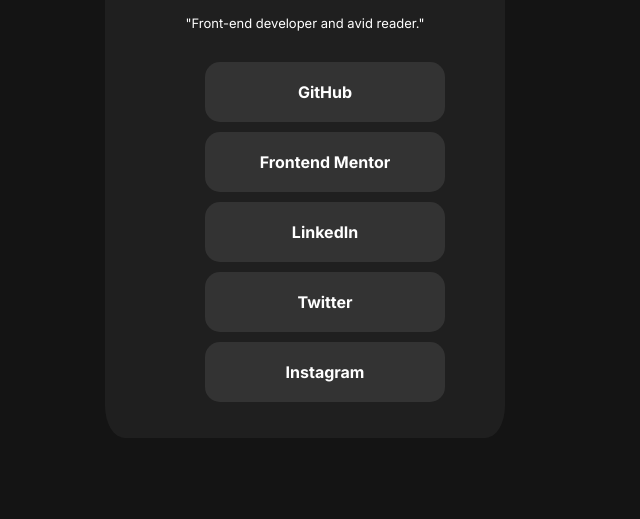
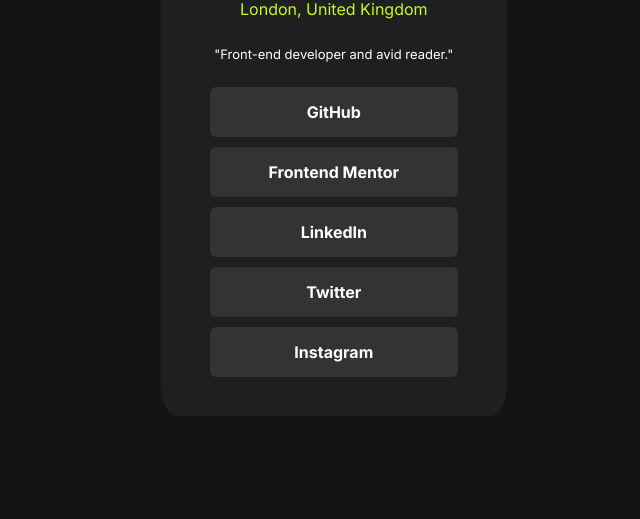
Before and after one commit to zavaladrian/social_links_profile, a plain HTML site: page index.html in a window 1280 px wide. Shown: the part 281-800 px from the top of the page, without its empty margins (335-975 px from the left). Drawn offline with Linux system fonts and the light colour scheme.

Commit message:
more changes

```diff
--- a/styles.css
+++ b/styles.css
@@ -1,7 +1,4 @@
-* {
-    box-sizing: border-box;
 
-}
 
 body {
     background: hsl(0, 0%, 8%);
@@ -19,8 +16,8 @@
     display: flex;
     flex-direction: column;
     align-items: center;
-    padding: 5%;
-    width:25rem;
+    padding: 10%;
+    width: 18rem;
     border-radius: 5%;
 }
 
@@ -34,13 +31,14 @@
 .user h1 {
     color: white;
     margin: 10px;
-
+    font-weight: normal;
 }
 
 .user h2 {
     color: hsl(75, 94%, 57%);
     font-size: medium;
     padding: 2px;
+    font-weight: normal;
 }
 
 .user p {
@@ -52,19 +50,23 @@
 
 }
 
+.list ul {
+    justify-items: center;
+    text-align: center;
+    padding: 0;
+    margin: 0
+    ;
+}
 
 .list li   {
     list-style-type: none;
     color: white;
     background-color: hsl(0, 0%, 20%);
-    padding: 20px;
-    width: 30vh;
-    margin: 10px;
-    justify-items: center;
-    text-align: center;
+    padding: 15px 0 15px 0;
+    width: 31vh;
+    margin: 10px auto;
     font-weight: bold;
-    border-radius: 15px;
-
+    border-radius: 6px;
   }
 
 .list li:hover {
```
